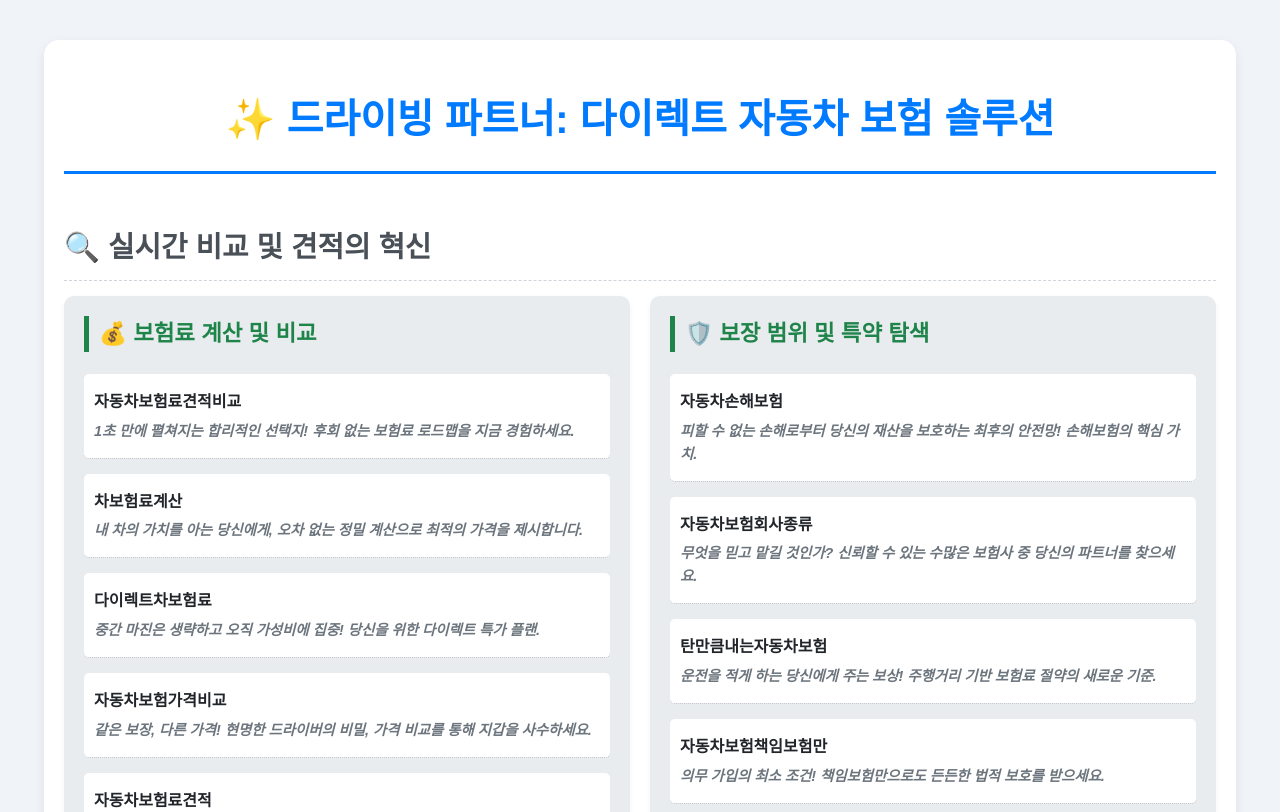
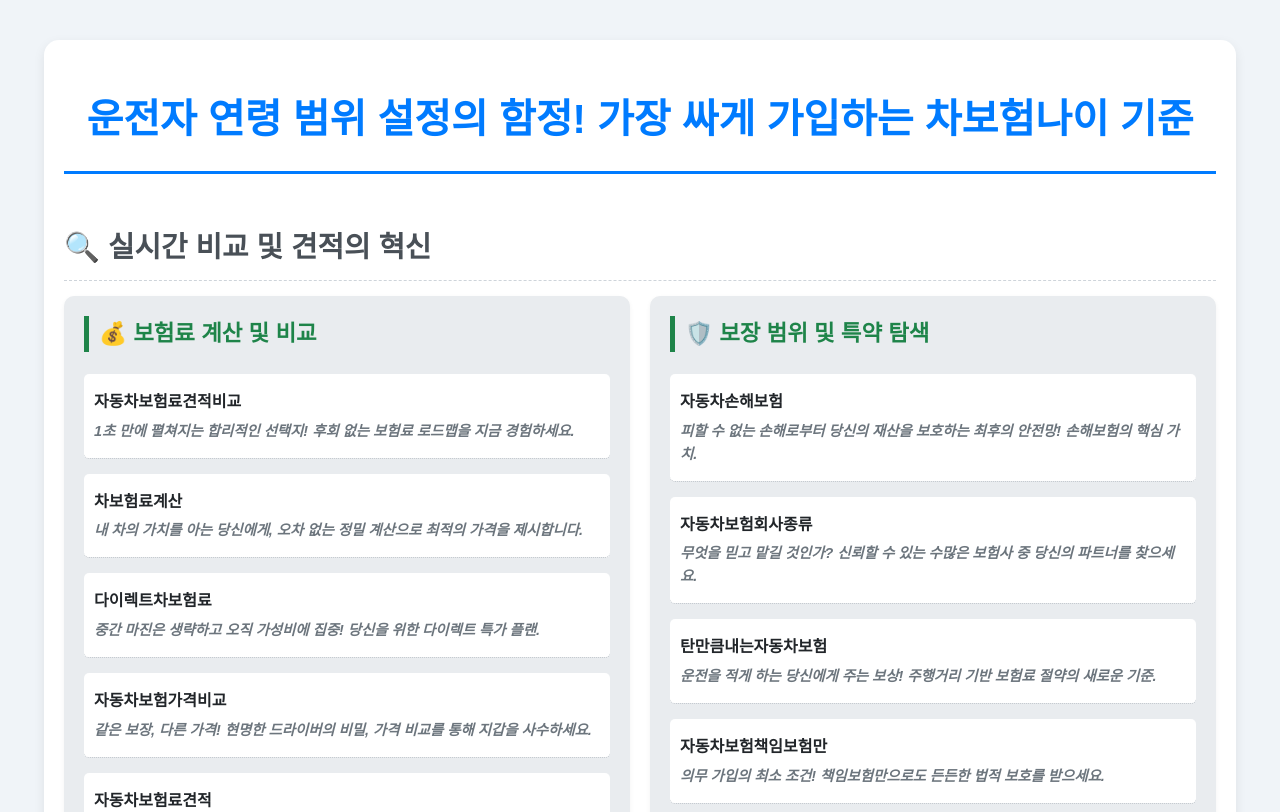
Before and after one commit to firemoney81-naldon/backktopu, a website: page index.html in a window 1280 px wide. Shown: the top 812 px of the page. Drawn offline with Linux system fonts and the light colour scheme.

Commit message:
Update index.html

```diff
--- a/index.html
+++ b/index.html
@@ -3,10 +3,10 @@
 <head>
     <meta charset="UTF-8">
     <meta name="viewport" content="width=device-width, initial-scale=1.0">
+<meta name="google-site-verification" content="bPeyJ_S-8nWUQOJ-jHeV7UVtUrtM_aln4fud6O-cZHc" />
+<meta name="naver-site-verification" content="6a99e1e5f6eb5106e83c15b5bc297ce871d07ab4" />
 
-
-
-    <title>드라이빙 파트너: 다이렉트 자동차 보험 솔루션</title>
+    <title>운전자 연령 범위 설정의 함정! 가장 싸게 가입하는 차보험나이 기준</title>
 
 
 
@@ -130,7 +130,7 @@
 </head>
 <body>
     <div class="container">
-        <h1>✨ 드라이빙 파트너: 다이렉트 자동차 보험 솔루션</h1>
+        <h1>운전자 연령 범위 설정의 함정! 가장 싸게 가입하는 차보험나이 기준</h1>
         <h2>🔍 실시간 비교 및 견적의 혁신</h2>
         <div class="category-grid">
             <div class="category-item">
```
